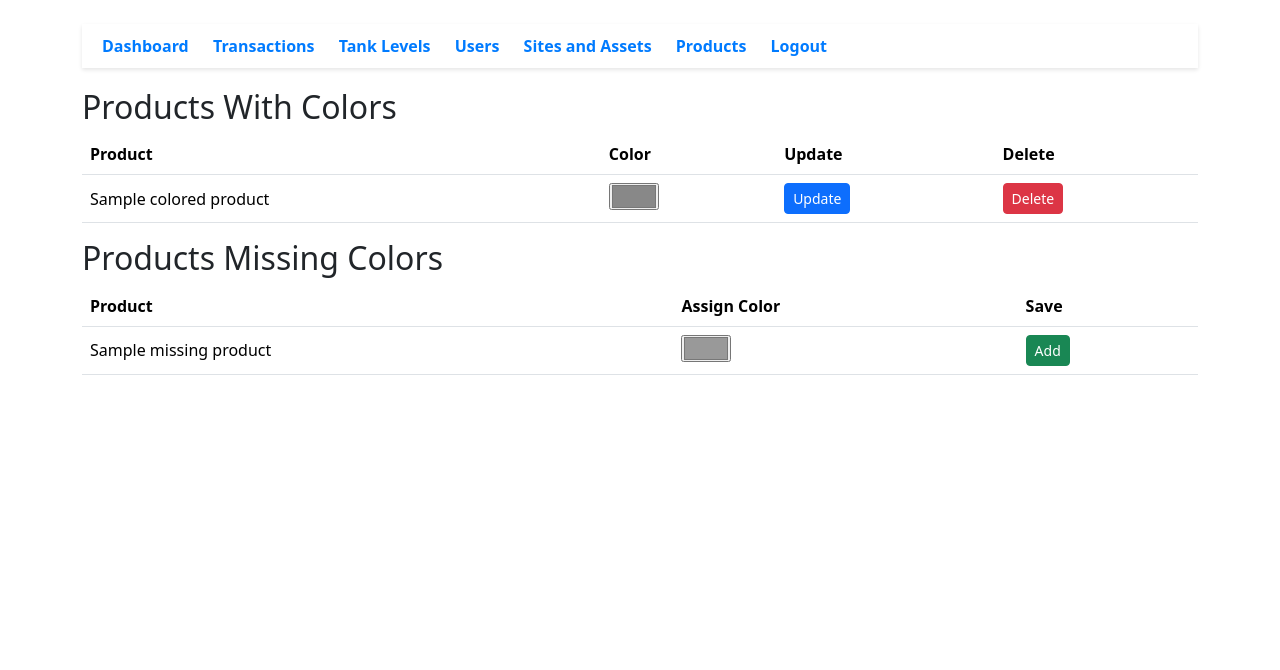
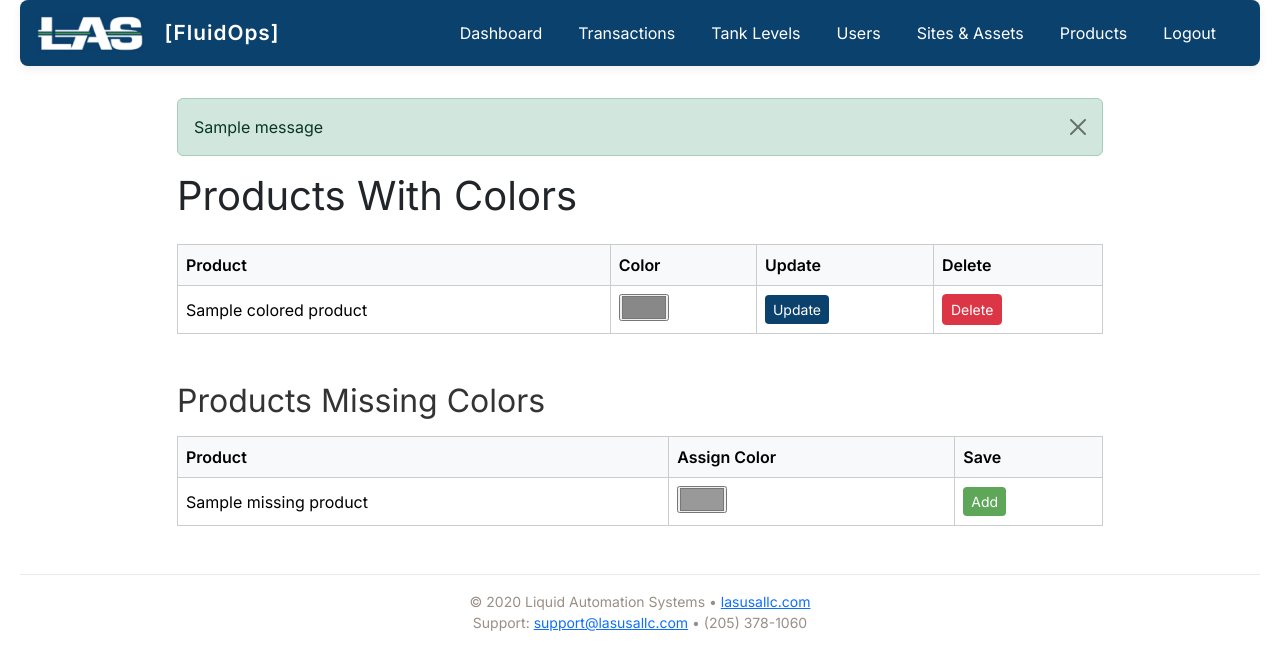
Before and after one commit to Quietsphere/flask-sql-viewer, a Flask app: template templates/admin_products.html in a window 1280 px wide. Shown: the top 670 px of the page. Run offline with Flask 3, Linux system fonts and the light colour scheme; the visitor is signed in with stand-in values (Sample User, id 1); the template is opened without the code that fills it: most values are stand-ins (such as "Sample title", 1, 10 or a date in 2020); one stand-in notice (Sample message) is shown; some libraries are stand-ins or nearby versions.

Commit message:
refactored app to add base.html

```diff
--- a/templates/admin_products.html
+++ b/templates/admin_products.html
@@ -1,35 +1,10 @@
-<!DOCTYPE html>
-<html lang="en">
-<head>
-    <meta charset="UTF-8">
-    <title>Products</title>
-    <link rel="stylesheet" href="{{ url_for('static', filename='style.css') }}">
-    <link href="https://cdn.jsdelivr.net/npm/bootstrap@5.3.3/dist/css/bootstrap.min.css" rel="stylesheet">
-    <link rel="stylesheet" href="https://cdn.datatables.net/1.13.6/css/jquery.dataTables.min.css">
-    <link rel="stylesheet" href="https://cdn.datatables.net/rowgroup/1.3.1/css/rowGroup.dataTables.min.css">
-    <style>
-        td, th {
-            vertical-align: middle !important;
-        }
-    </style>
-</head>
-<body class="container py-4">
+{% extends "base.html" %}
+{% block title %}Products &mdash; FluidOps{% endblock %}
 
-    <nav>
-    <a href="/">Dashboard</a>
-    <a href="/transactions">Transactions</a>
-    <a href="/tanklevels">Tank Levels</a>
-    {% if session.get("is_admin") %}
-        <a href="/admin/users">Users</a>
-        <a href="/admin/sites">Sites and Assets</a>
-        <a href="/admin/products">Products</a>
-    {% endif %}
-    <a href="/logout">Logout</a>
-    </nav>
-
-<h2>Products With Colors</h2>
-<table class="table">
-  <thead>
+{% block content %}
+<h1 class="mb-4">Products With Colors</h1>
+<table class="table align-middle">
+  <thead class="table-light">
     <tr>
       <th>Product</th>
       <th>Color</th>
@@ -40,7 +15,7 @@
   <tbody>
     {% for p in colored_products %}
     <tr>
-      <form method="post" style="display:inline;">
+      <form method="post" class="d-inline">
         <input type="hidden" name="form_type" value="update_product_color">
         <input type="hidden" name="product_name" value="{{ p.ProductName }}">
         <td>{{ p.ProductName }}</td>
@@ -51,7 +26,7 @@
           <button type="submit" class="btn btn-sm btn-primary">Update</button>
         </td>
       </form>
-      <form method="post" style="display:inline;">
+      <form method="post" class="d-inline">
         <input type="hidden" name="form_type" value="delete_product_color">
         <input type="hidden" name="product_name" value="{{ p.ProductName }}">
         <td>
@@ -63,9 +38,9 @@
   </tbody>
 </table>
 
-<h2>Products Missing Colors</h2>
-<table class="table">
-  <thead>
+<h2 class="mt-5 mb-3">Products Missing Colors</h2>
+<table class="table align-middle">
+  <thead class="table-light">
     <tr>
       <th>Product</th>
       <th>Assign Color</th>
@@ -90,5 +65,4 @@
     {% endfor %}
   </tbody>
 </table>
-</body>
-</html>
+{% endblock %}
--- /dev/null
+++ b/templates/base.html
@@ -0,0 +1,97 @@
+<!DOCTYPE html>
+<html lang="en">
+<head>
+    <meta charset="UTF-8">
+    <title>{% block title %}FluidOps &mdash; Liquid Automation Systems{% endblock %}</title>
+    <meta name="viewport" content="width=device-width, initial-scale=1">
+
+    <!-- Favicon (optional, if you add one to static/) -->
+    <link rel="icon" type="image/x-icon" href="{{ url_for('static', filename='favicon.ico') }}">
+
+    <!-- Google Fonts -->
+    <link href="https://fonts.googleapis.com/css?family=Inter:400,600&display=swap" rel="stylesheet">
+
+    <!-- Bootstrap CSS -->
+    <link href="https://cdn.jsdelivr.net/npm/bootstrap@5.3.3/dist/css/bootstrap.min.css" rel="stylesheet">
+
+    <!-- Your custom CSS (optional, create static/style.css) -->
+    <link rel="stylesheet" href="{{ url_for('static', filename='style.css') }}">
+
+    <style>
+      body { font-family: 'Inter', Arial, sans-serif; background: #fff; }
+      .navbar {
+        background-color: #0b416d !important;
+        border-radius: 0.5rem;
+        margin-bottom: 2rem;
+        box-shadow: 0 4px 10px rgba(0,0,0,0.06);
+      }
+      .navbar-brand img { height: 40px; margin-right: 12px; }
+      .navbar-brand, .navbar-nav .nav-link.active {
+        color: #fff !important;
+        font-weight: 600;
+        letter-spacing: 1px;
+      }
+      .nav-link { color: #fff !important; }
+      .nav-link:hover, .nav-link:focus { color: #5ea658 !important; }
+      .btn-primary { background: #0b416d !important; border: none; }
+      .btn-success { background: #5ea658 !important; border: none; }
+      .text-accent { color: #5ea658 !important; }
+      .text-secondary { color: #998f86 !important; }
+      footer { border-top: 1px solid #e9ecef; }
+    </style>
+
+    {% block head %}{% endblock %}
+</head>
+<body>
+
+  <!-- Navbar -->
+  <nav class="navbar navbar-expand-lg px-3">
+    <a class="navbar-brand d-flex align-items-center" href="/">
+      <img src="{{ url_for('static', filename='logo.png') }}" alt="LAS">
+      <span class="ms-2" style="font-size:1.3rem;">[FluidOps]</span>
+    </a>
+    <ul class="navbar-nav ms-auto">
+      <li class="nav-item"><a class="nav-link" href="/">Dashboard</a></li>
+      <li class="nav-item"><a class="nav-link" href="/transactions">Transactions</a></li>
+      <li class="nav-item"><a class="nav-link" href="/tanklevels">Tank Levels</a></li>
+      {% if session.get("is_admin") %}
+        <li class="nav-item"><a class="nav-link" href="/admin/users">Users</a></li>
+        <li class="nav-item"><a class="nav-link" href="/admin/sites">Sites & Assets</a></li>
+        <li class="nav-item"><a class="nav-link" href="/admin/products">Products</a></li>
+      {% endif %}
+      <li class="nav-item"><a class="nav-link" href="/logout">Logout</a></li>
+    </ul>
+  </nav>
+
+  <!-- Flash messages -->
+  <div class="container" style="max-width: 950px;">
+    {% with messages = get_flashed_messages(with_categories=true) %}
+      {% if messages %}
+        {% for category, message in messages %}
+          <div class="alert alert-{{ category }} alert-dismissible fade show" role="alert">
+            {{ message }}
+            <button type="button" class="btn-close" data-bs-dismiss="alert" aria-label="Close"></button>
+          </div>
+        {% endfor %}
+      {% endif %}
+    {% endwith %}
+
+    {% block content %}{% endblock %}
+  </div>
+
+  <footer class="text-center mt-5 py-3 text-secondary small">
+    <div>
+      &copy; {{ year or '2025' }} Liquid Automation Systems &bull;
+      <a href="https://lasusallc.com" target="_blank">lasusallc.com</a>
+    </div>
+    <div>
+      Support: <a href="mailto:support@lasusallc.com">support@lasusallc.com</a> &bull; (205) 378-1060
+    </div>
+  </footer>
+
+  <!-- Bootstrap JS -->
+  <script src="https://cdn.jsdelivr.net/npm/bootstrap@5.3.3/dist/js/bootstrap.bundle.min.js"></script>
+  {% block scripts %}{% endblock %}
+
+</body>
+</html>
```
Also changed, not shown: templates/admin_sites.html (+11 -25 lines), templates/admin_users.html (+4 -40 lines), templates/index.html (+6 -50 lines), templates/tanklevels.html (+26 -59 lines), templates/transactions.html (+9 -36 lines), static/las-logo.jpg (added), static/logo.png (added).
